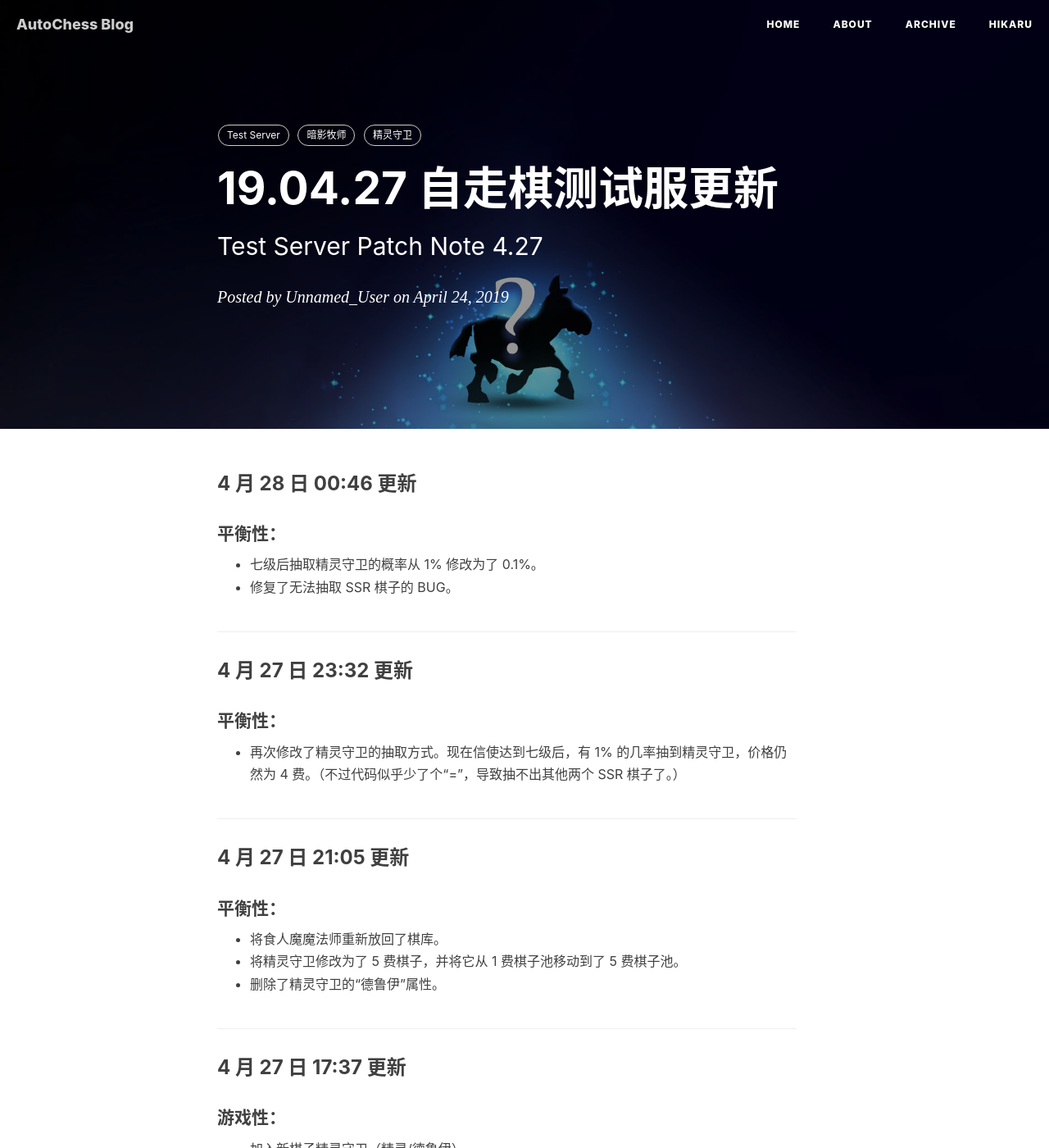
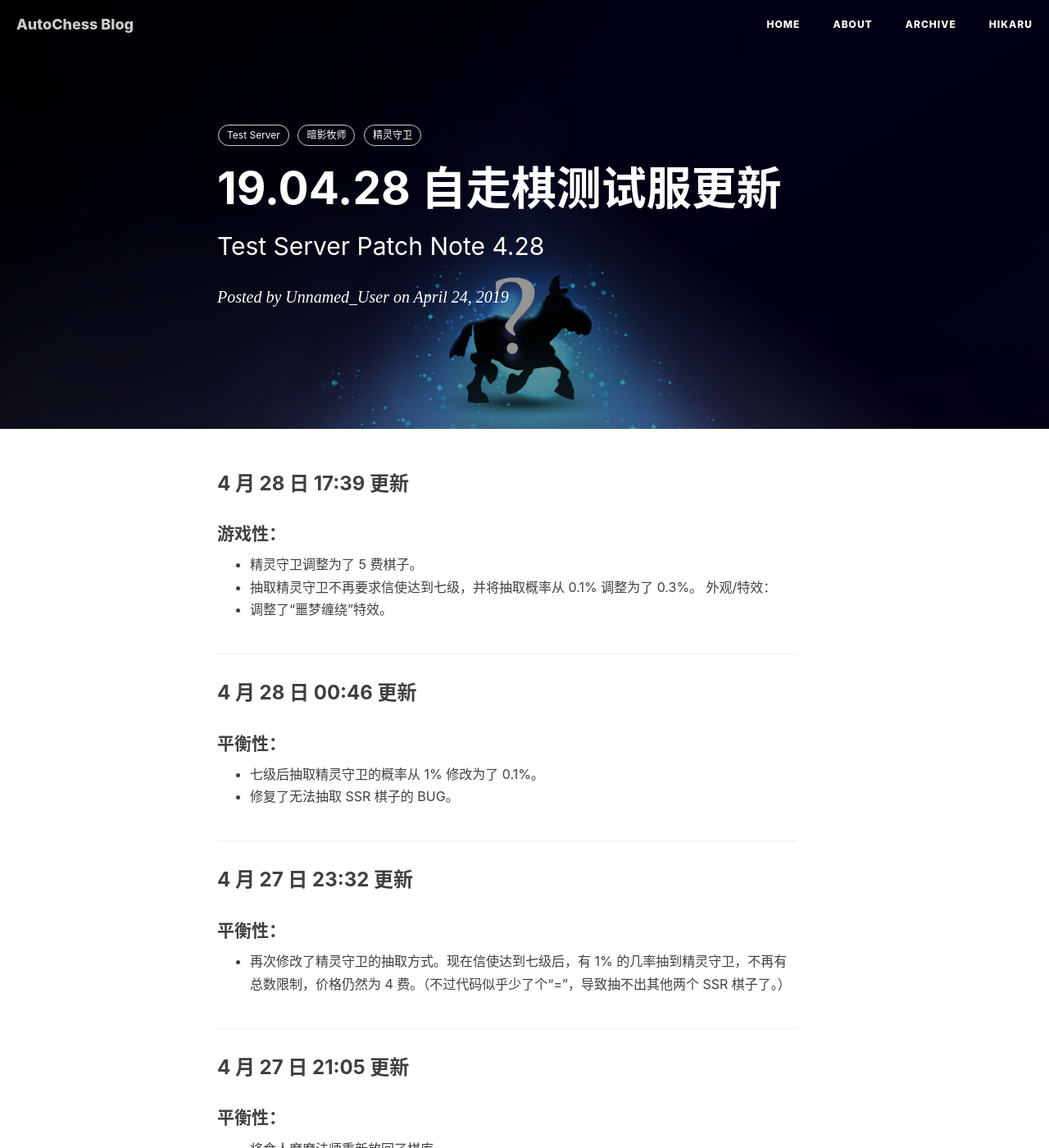
Before and after one commit to zizouqi/zizouqi.github.io, a Jekyll site: the page built from _posts/2019-04-24-test-server-patch-note.md, in a window 1280 px wide and 1400 px high. Shown: the whole window at 82% size. Built offline with Jekyll 4.4.1, drawn with Linux system fonts in a browser that asks for light colours; nearby versions of some CDN libraries; comment, search, counter and statistics services are not loaded.

Commit message:
Update 2019-04-24-test-server-patch-note.md

```diff
--- a/_posts/2019-04-24-test-server-patch-note.md
+++ b/_posts/2019-04-24-test-server-patch-note.md
@@ -1,7 +1,7 @@
 ---
 layout: post
-title: 		"19.04.27 自走棋测试服更新"
-subtitle: 	"Test Server Patch Note 4.27"
+title: 		"19.04.28 自走棋测试服更新"
+subtitle: 	"Test Server Patch Note 4.28"
 author: 	"Unnamed_User"
 header-img: "img/post-bg-autochess-courier.jpg"
 header-mask: 0.4
@@ -11,6 +11,14 @@ tags:
   - 精灵守卫
 ---
 
+### 4 月 28 日 17:39 更新
+#### 游戏性：
+- 精灵守卫调整为了 5 费棋子。
+- 抽取精灵守卫不再要求信使达到七级，并将抽取概率从 0.1% 调整为了 0.3%。
+外观/特效：
+- 调整了“噩梦缠绕”特效。
+
+---
 ### 4 月 28 日 00:46 更新
 #### 平衡性：
 - 七级后抽取精灵守卫的概率从 1% 修改为了 0.1%。
@@ -19,7 +27,7 @@ tags:
 ---
 ### 4 月 27 日 23:32 更新
 #### 平衡性：
-- 再次修改了精灵守卫的抽取方式。现在信使达到七级后，有 1% 的几率抽到精灵守卫，价格仍然为 4 费。（不过代码似乎少了个“=”，导致抽不出其他两个 SSR 棋子了。）
+- 再次修改了精灵守卫的抽取方式。现在信使达到七级后，有 1% 的几率抽到精灵守卫，不再有总数限制，价格仍然为 4 费。（不过代码似乎少了个“=”，导致抽不出其他两个 SSR 棋子了。）
 
 ---
 ### 4 月 27 日 21:05 更新
```
